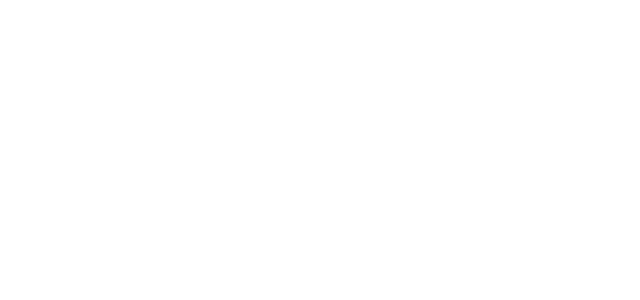
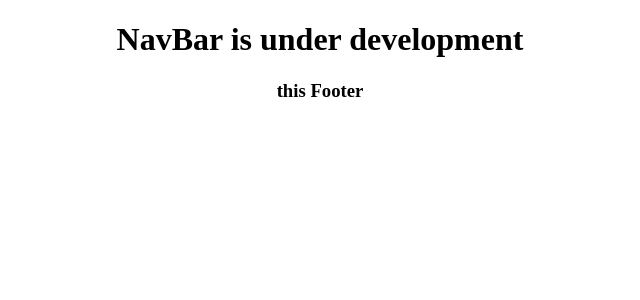
Before and after one commit to ObeidSalem/nibras-library, a React (Create React App) app: page /AboutUs in a window 1280 px wide. Shown: the top 300 px of the page, without its empty margins (320-960 px from the left). Built offline with nearby package versions, Linux system fonts and the light colour scheme.

Commit message:
Footer been added

```diff
--- a/src/App.js
+++ b/src/App.js
@@ -1,5 +1,6 @@
 import './App.css';
 import NavBar from './Components/NavBar';
+import Footer from './Components/Footer';
 import { BrowserRouter as Router, Route, Switch } from 'react-router-dom';
 
 
@@ -10,10 +11,12 @@ function App() {
       <div className="App">
         <Switch>
           <Route path='/AboutUs'>
-            {/* <SearchBar /> */}
+            <NavBar />
             {/* <AboutUs /> */}
-            {/* <Footer /> */}
+            <Footer />
           </Route>
+
+
           <Route path='/Profile'>
             <NavBar />
             <div className='left'>
@@ -23,13 +26,15 @@ function App() {
             <div className='right'>
               {/* <MyProfile /> */}
             </div>
-            {/* <Footer /> */}
+            <Footer />
           </Route>
+
+
           <Route path='/'>
             <NavBar />
             {/* <SearchBar /> */}
             {/* <Books /> */}
-            {/* <Footer /> */}
+            <Footer />
           </Route>
         </Switch>
       </div>
--- /dev/null
+++ b/src/Components/Footer.js
@@ -0,0 +1,11 @@
+import React from 'react'
+
+const Footer = () => {
+    return (
+        <div>
+            <h3>this Footer</h3>
+        </div>
+    )
+}
+
+export default Footer
```
Also changed, not shown: src/Components/NavBar.css (added).
